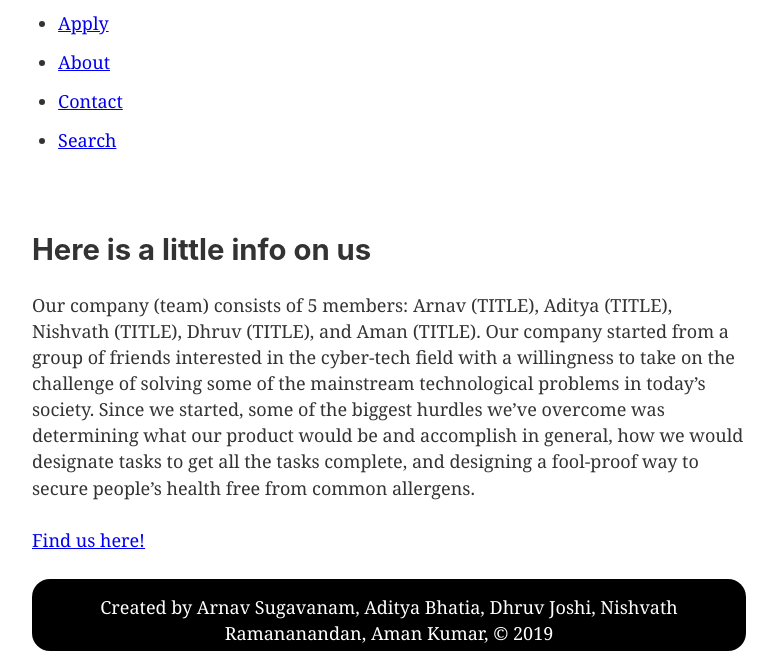
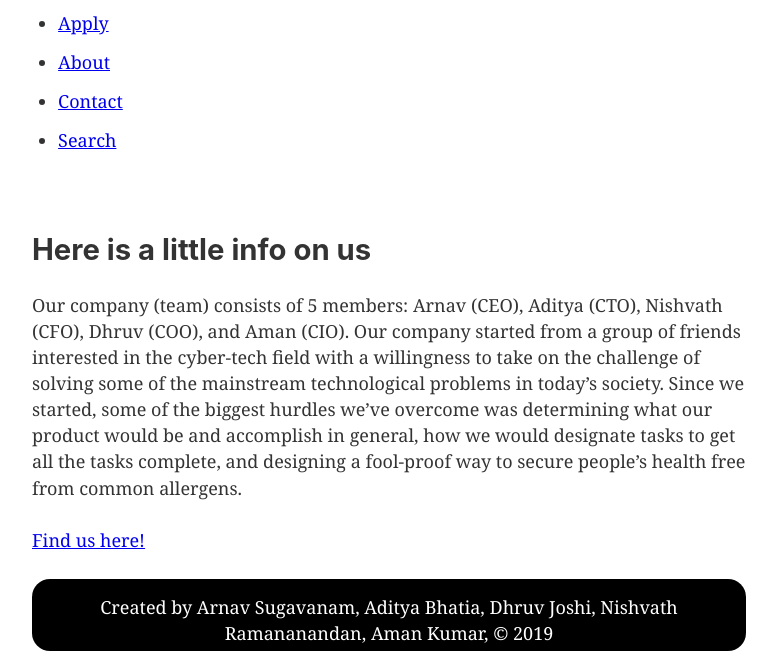
Before and after one commit to ArnavSug/Conrad-PNAP-Website, a Gatsby site: page /about in a window 1280 px wide. Shown: the part 210-879 px from the top of the page, without its empty margins (251-1028 px from the left). Built offline with nearby package versions, Linux system fonts and the light colour scheme; Gatsby itself is replaced by a stand-in of ours.

Commit message:
Update about.js

```diff
--- a/src/pages/about.js
+++ b/src/pages/about.js
@@ -7,7 +7,7 @@ import Layout from '../components/layout'
         return (
                 <Layout>
                 <h2>Here is a little info on us</h2>
-                <p>Our company (team) consists of 5 members: Arnav (TITLE), Aditya (TITLE), Nishvath (TITLE), Dhruv (TITLE), and Aman (TITLE). Our company started from a group of friends interested in the cyber-tech field with a willingness to take on the challenge of solving some of the mainstream technological problems in today’s society. Since we started, some of the biggest hurdles we’ve overcome was determining what our product would be and accomplish in general, how we would designate tasks to get all the tasks complete, and designing a fool-proof way to secure people’s health free from common allergens.</p>
+                <p>Our company (team) consists of 5 members: Arnav (CEO), Aditya (CTO), Nishvath (CFO), Dhruv (COO), and Aman (CIO). Our company started from a group of friends interested in the cyber-tech field with a willingness to take on the challenge of solving some of the mainstream technological problems in today’s society. Since we started, some of the biggest hurdles we’ve overcome was determining what our product would be and accomplish in general, how we would designate tasks to get all the tasks complete, and designing a fool-proof way to secure people’s health free from common allergens.</p>
                 <p><Link to="/contact">Find us here!</Link></p>
                </Layout>
         )
```
